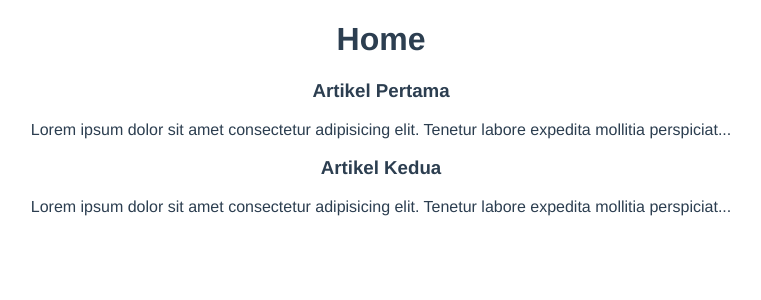
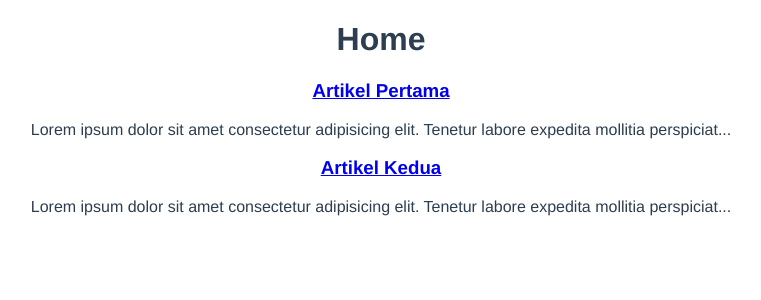
Before and after one commit to lunadiotic/vue-firebase, a Vue app: page / in a window 1280 px wide. Shown: the top 300 px of the page, without its empty margins (259-1020 px from the left). Built offline with nearby package versions, Linux system fonts and the light colour scheme; data requests are answered from the project's data file.

Commit message:
make single post with composable

```diff
--- a/src/components/PostSingle.vue
+++ b/src/components/PostSingle.vue
@@ -1,6 +1,8 @@
 <template>
   <div>
-      <h3>{{ post.title }}</h3>
+      <router-link :to="{ name: 'ShowPost', params: { id: post.id } }">
+        <h3>{{ post.title }}</h3>
+      </router-link>
       <p>{{ snippet }}</p>
   </div>
 </template>
--- /dev/null
+++ b/src/composable/getPost.js
@@ -0,0 +1,22 @@
+import { ref } from 'vue'
+
+const getPost = (id) => {
+    const post = ref(null)
+    const error = ref(null)
+
+    const load = async () => {
+        try {
+        let data = await fetch('http://localhost:3000/posts/' + id)
+        if (! data.ok) {
+            throw Error('Tidak ada data')
+        }
+        post.value = await data.json()
+        } catch (err) {
+            error.value = err.message
+        }
+    }
+
+    return { post, error, load }
+}
+
+export default getPost
--- a/src/router/index.js
+++ b/src/router/index.js
@@ -1,11 +1,18 @@
 import { createRouter, createWebHistory } from 'vue-router'
 import Home from '../views/Home.vue'
+import ShowPost from '../views/posts/Show.vue'
 
 const routes = [
   {
     path: '/',
     name: 'Home',
     component: Home
+  },
+  {
+    path: '/posts/:id',
+    name: 'ShowPost',
+    component: ShowPost,
+    props: true
   }
 ]
 
--- /dev/null
+++ b/src/views/posts/Show.vue
@@ -0,0 +1,25 @@
+<template>
+ <div v-if="error">{{ error }}</div>
+  <div v-if="post">
+      <h3>{{ post.title }}</h3>
+      <p>{{ post.body }}</p>
+  </div>
+</template>
+
+<script>
+import getPost from '@/composable/getPost'
+export default {
+    props: ['id'],
+    setup(props) {
+        const { post, error, load } = getPost(props.id)
+
+        load()
+
+        return { post, error}
+    }
+}
+</script>
+
+<style>
+
+</style>
```
